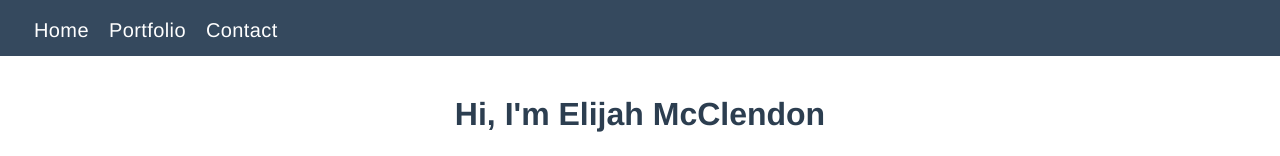
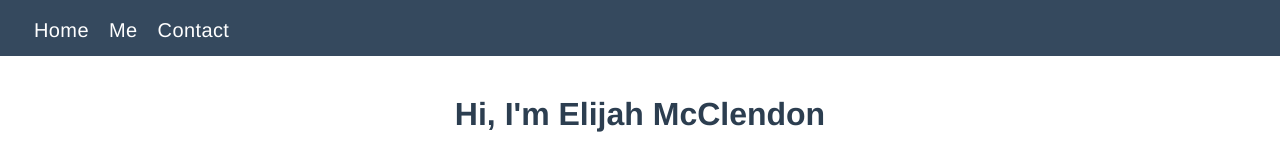
Before and after one commit to elimcjah/My-Portfolio-Vue-PWA, a Vue app: page /#/ in a window 1280 px wide. Shown: the top 156 px of the page. Built offline with nearby package versions, Linux system fonts and the light colour scheme.

Commit message:
Update NavBar

```diff
--- a/src/components/AppNavBar.vue
+++ b/src/components/AppNavBar.vue
@@ -3,7 +3,7 @@
   <nav class="menu">
     <ul>
       <li><a href="#/home" target="_self" rel="noopener">Home</a></li>
-      <li><a href="#/about" target="_self" rel="noopener">Portfolio</a></li>
+      <li><a href="#/about" target="_self" rel="noopener">Me</a></li>
       <li><a href="#/contact" target="_self" rel="noopener">Contact</a></li>
     </ul>
   </nav>
```
